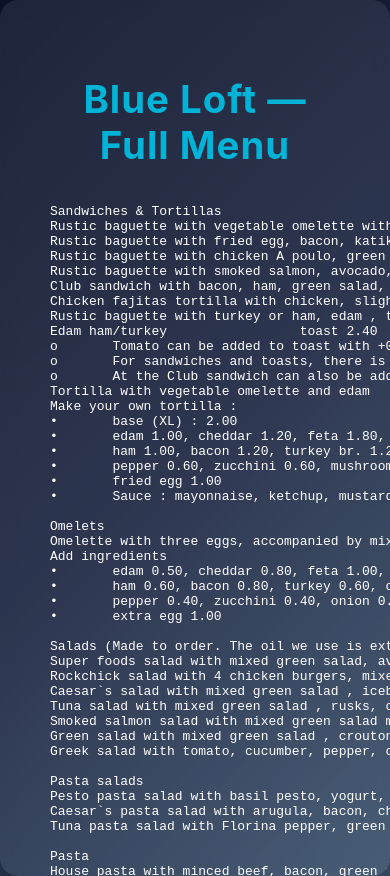
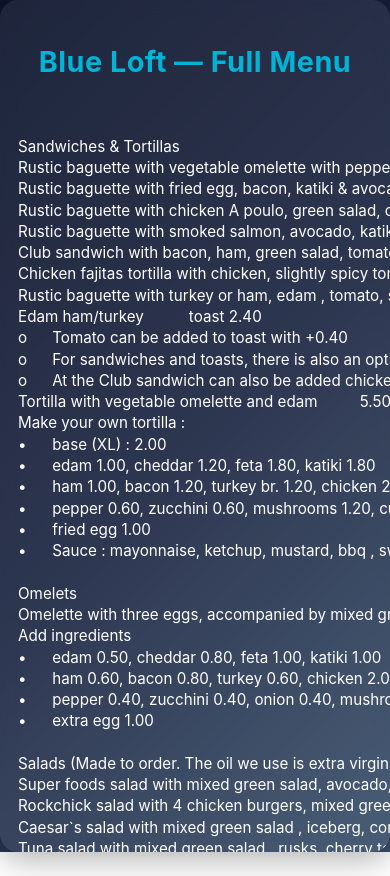
Before and after one commit to dfrntteam-creator/blue-loft-menu, a plain HTML site: page index.html in a window 390 px wide. After the commit the page ends 852 px from the top, so only its background shows below. Drawn offline with Linux system fonts and the light colour scheme.

Commit message:
Update style.css

```diff
--- a/style.css
+++ b/style.css
@@ -11,49 +11,34 @@ body {
 }
 
 .container {
-  max-width: 1100px;
-  width: 90%;
+  max-width: 1000px;
+  width: 92%;
   background-color: rgba(255, 255, 255, 0.08);
   backdrop-filter: blur(8px);
   border-radius: 18px;
   box-shadow: 0 8px 32px rgba(0, 0, 0, 0.3);
-  padding: 50px;
+  padding: 35px 28px;
   overflow-y: auto;
-  max-height: 92vh;
+  max-height: 95vh;
 }
 
 h1 {
   text-align: center;
-  font-size: 2.4rem;
-  margin-bottom: 36px;
+  font-size: 2.2rem;
+  margin-bottom: 26px;
   color: #00b4d8;
-  letter-spacing: 1px;
+  letter-spacing: 0.5px;
 }
 
-h2 {
-  margin-top: 28px;
-  margin-bottom: 10px;
-  font-size: 1.4rem;
-  color: #90e0ef;
-  border-bottom: 1px solid rgba(255, 255, 255, 0.15);
-  padding-bottom: 4px;
+.menu {
+  white-space: pre-wrap;
+  font-size: 1rem;
+  line-height: 1.45;
 }
 
-p {
-  margin: 3px 0;          /* tighter vertical spacing */
-  line-height: 1.35;      /* reduced from 1.6 */
-  font-size: 1.05rem;
-}
-
-strong {
-  color: #caf0f8;
-}
-
-.footer {
-  margin-top: 36px;
-  text-align: center;
-  font-size: 0.95rem;
-  opacity: 0.8;
+.menu pre {
+  font-family: inherit;
+  font-size: inherit;
 }
 
 ::-webkit-scrollbar {
@@ -66,3 +51,20 @@ strong {
 ::-webkit-scrollbar-track {
   background: transparent;
 }
+
+/* MOBILE OPTIMIZATION */
+@media (max-width: 768px) {
+  .container {
+    padding: 25px 18px;
+    width: 94%;
+    max-height: 95vh;
+  }
+  h1 {
+    font-size: 1.8rem;
+    margin-bottom: 20px;
+  }
+  .menu {
+    font-size: 0.95rem;
+    line-height: 1.4;
+  }
+}
```
